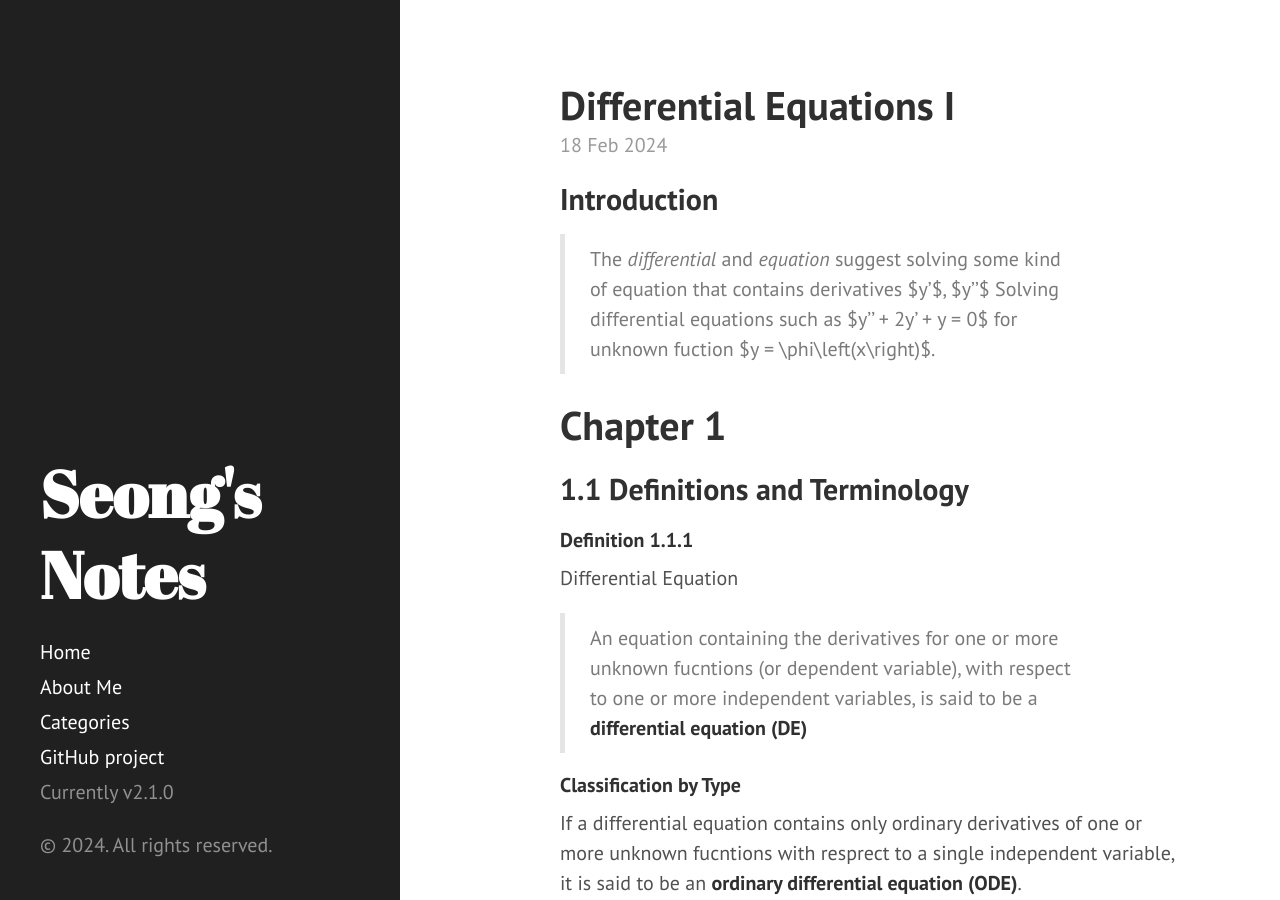
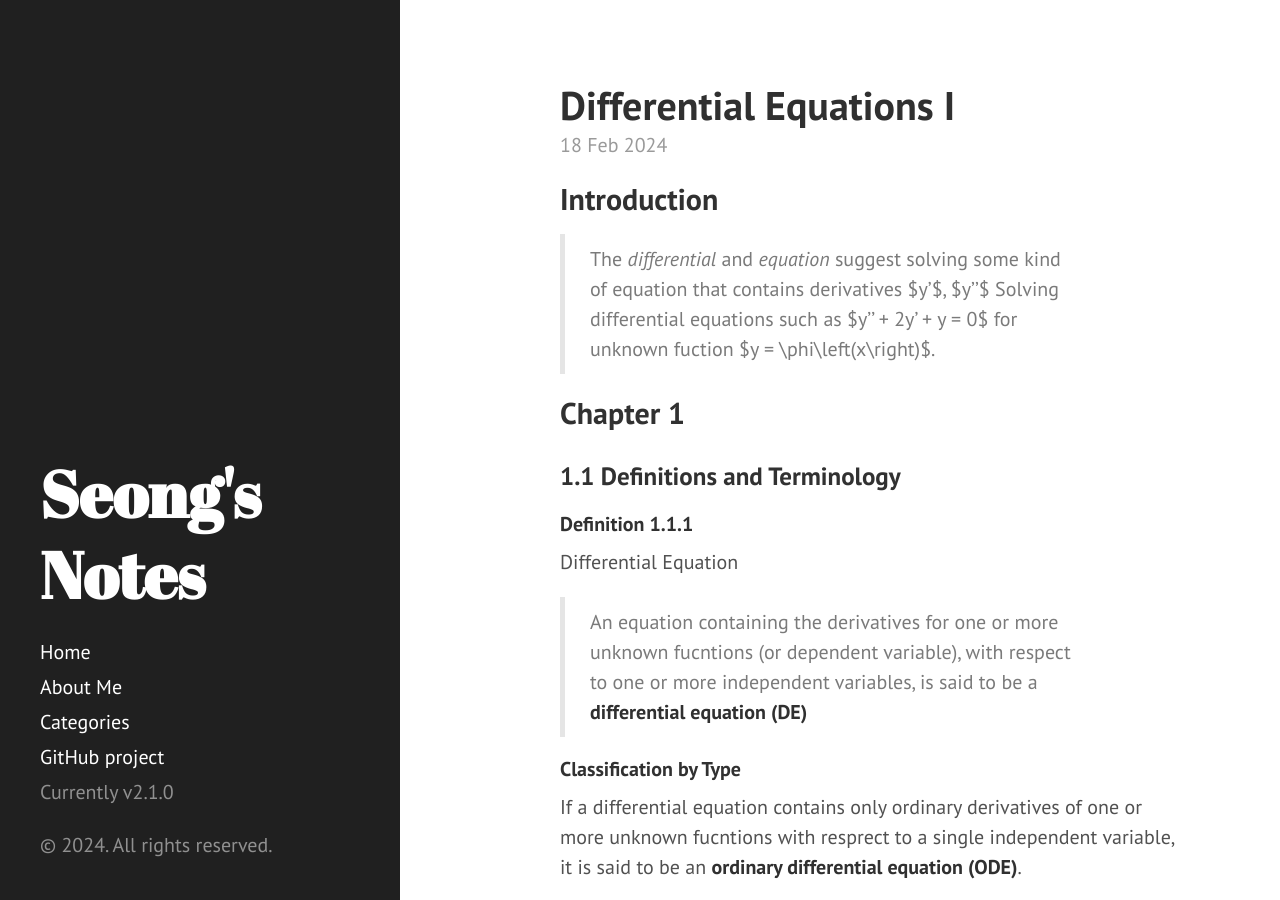
Before and after one commit to GwangseongCho/GwangseongCho.github.io, a Jekyll site: the page built from _posts/2024-02-18-differential-equations.md, in a window 1280 px wide and 900 px high. Built offline with Jekyll 4.4.1, drawn with Linux system fonts in a browser that asks for light colours; formulas are drawn with MathJax 3.

Commit message:
edit DE page

```diff
--- a/_posts/2024-02-18-differential-equations.md
+++ b/_posts/2024-02-18-differential-equations.md
@@ -8,9 +8,9 @@ category: Mathematics
 >The *differential* and *equation* suggest solving some kind of equation that contains derivatives $y'$, $y''$
 > Solving differential equations such as $y'' + 2y' + y = 0$ for unknown fuction $y = \phi\left(x\right)$.
 
-# Chapter 1
+## Chapter 1
 
-## 1.1 Definitions and Terminology
+### 1.1 Definitions and Terminology
 
 #### Definition 1.1.1
 Differential Equation
```
